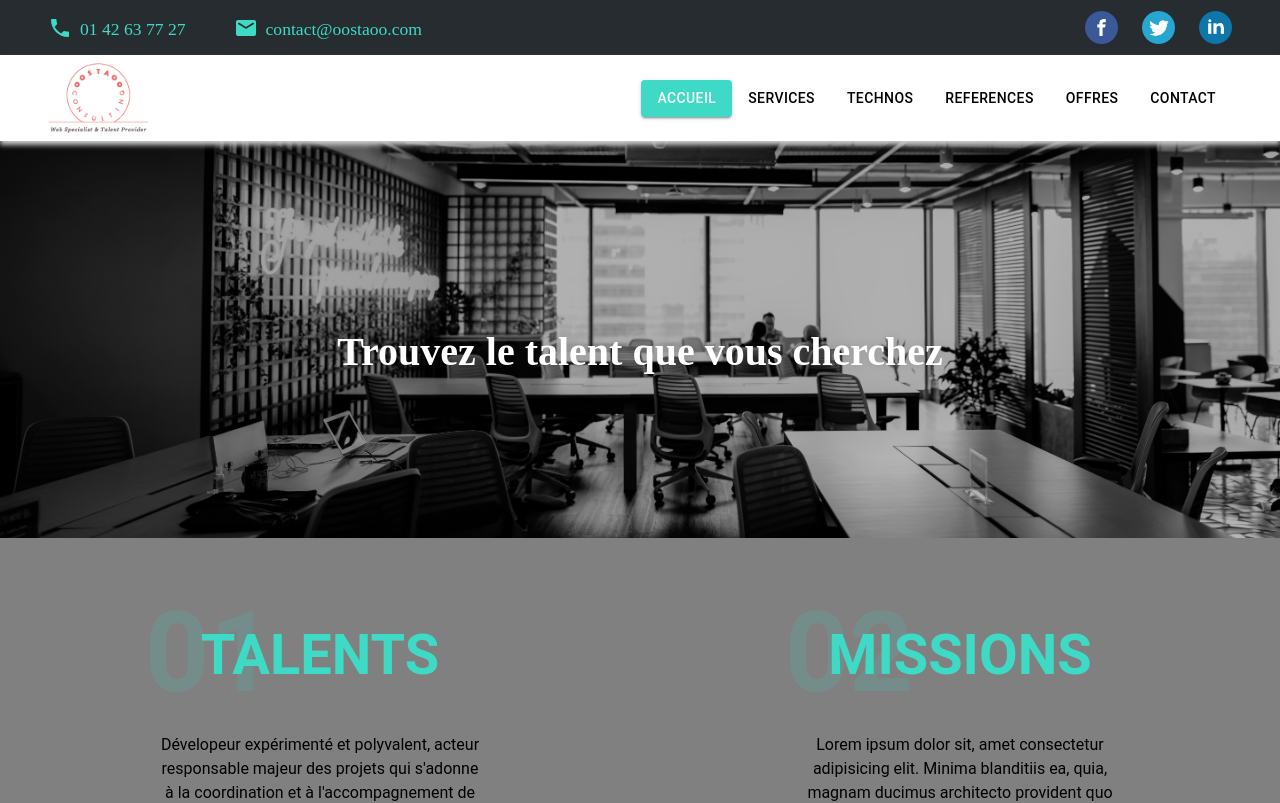
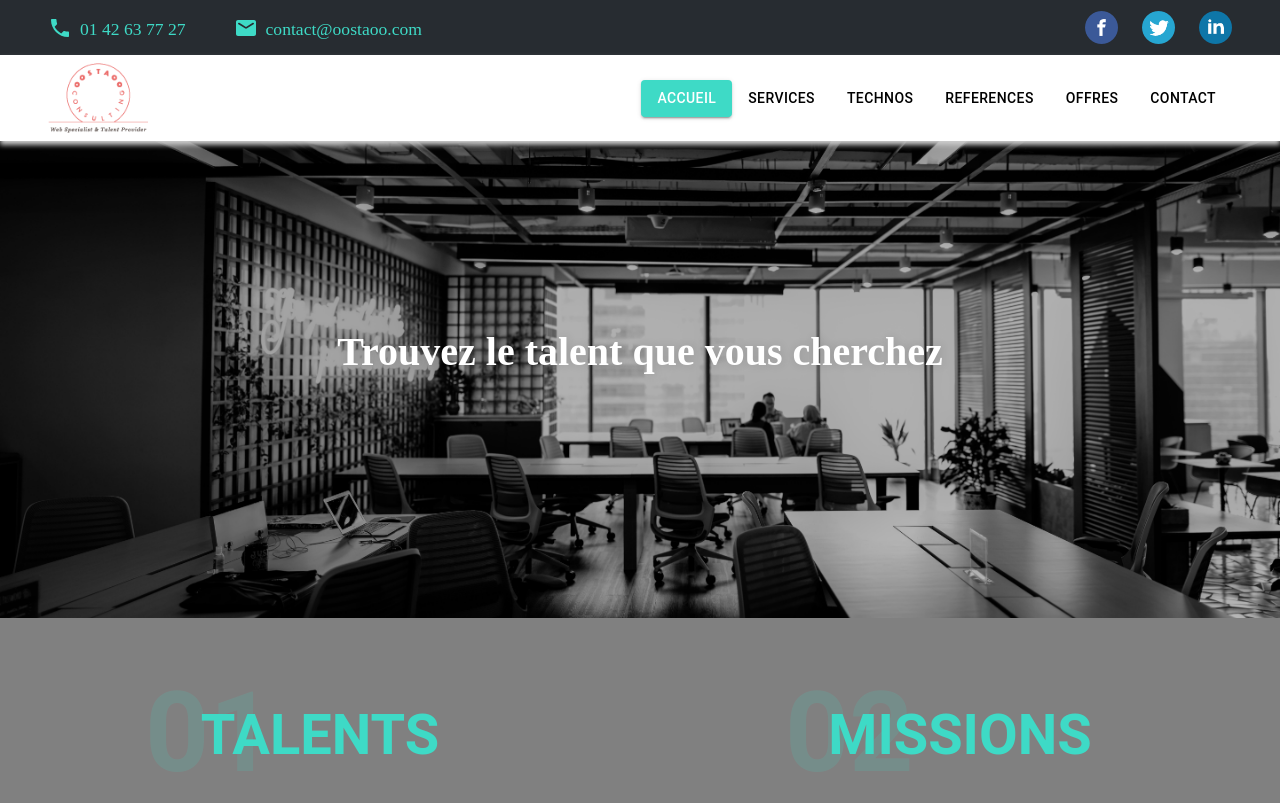
Before and after one commit to jeremielenoir/oostaoo-site, a Next.js app: page / in a window 1280 px wide. Shown: the top 803 px of the page. Built offline with nearby package versions, Linux system fonts and the light colour scheme.

Commit message:
[HotFix]Added ghost container in home page for spacing nav and hero

```diff
--- a/components/HeaderHero/HeaderHero.module.css
+++ b/components/HeaderHero/HeaderHero.module.css
@@ -15,7 +15,6 @@
    display: flex;
    justify-content: center;
    align-items: center;
-   padding-top: 10rem;
 }
 
 .heroText {
--- a/pages/Home.module.css
+++ b/pages/Home.module.css
@@ -2,3 +2,7 @@
   background-color: grey;
   min-height: 100vh;
 }
+
+.ghostContainer {
+  height: 5rem;
+}
--- a/pages/index.tsx
+++ b/pages/index.tsx
@@ -1,9 +1,9 @@
-import Nav from '@/components/nav/Nav';
-import Services from '@/components/Services/Services';
-import Head from 'next/head';
-import styles from './Home.module.css';
-import Intro from '@/components/Intro/Intro';
-import HeaderHero from '@/components/HeaderHero/HeaderHero';
+import Nav from "@/components/nav/Nav";
+import Services from "@/components/Services/Services";
+import Head from "next/head";
+import styles from "./Home.module.css";
+import Intro from "@/components/Intro/Intro";
+import HeaderHero from "@/components/HeaderHero/HeaderHero";
 
 export default function Home() {
   return (
@@ -16,7 +16,8 @@ export default function Home() {
       </Head>
       <main className={styles.main}>
         <Nav />
-            <HeaderHero text={'Trouvez le talent que vous cherchez'} />
+        <div className={styles.ghostContainer}></div>
+        <HeaderHero text={"Trouvez le talent que vous cherchez"} />
         <Intro />
         <Services />
       </main>
```
Lines whose indentation alone changed are shown as unchanged.
